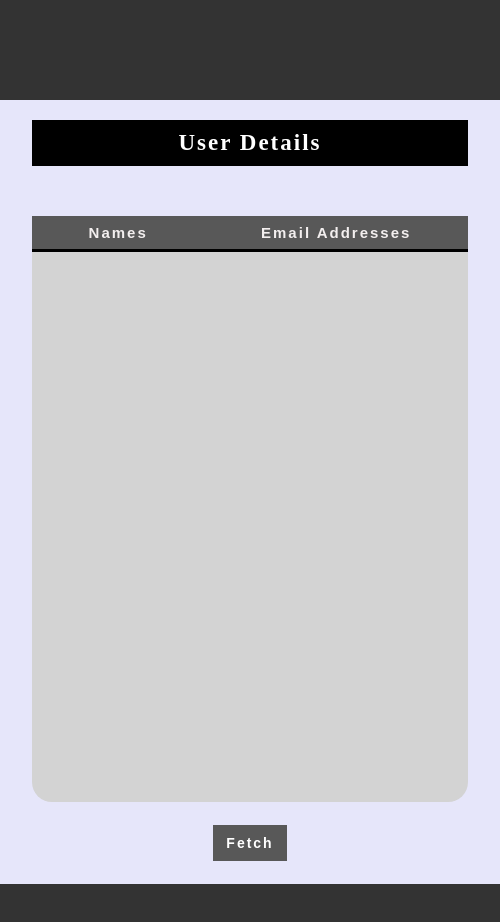
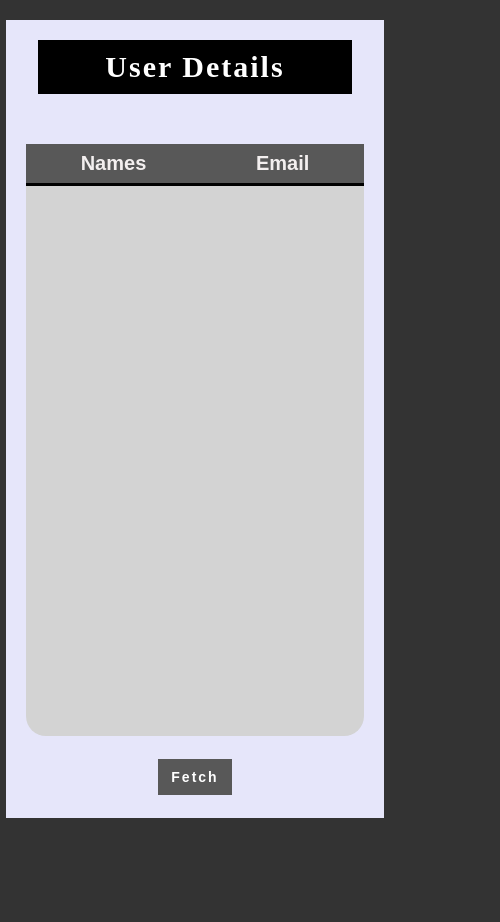
Before and after one commit to ahti3301/fetching-fake-api-data, a plain HTML site: page index.html in a window 390 px wide. Shown: the whole page, 500 px wide, since content can reach past the window. After the commit the page ends 844 px from the top, so only its background shows below. Drawn offline with Linux system fonts and the light colour scheme.

Commit message:
improve style.css

```diff
--- a/index.html
+++ b/index.html
@@ -16,7 +16,7 @@
       <div class="sub-head">
         <h3>Names</h3>
 
-        <h3>Email Addresses</h3>
+        <h3>Email </h3>
       </div>
       <section class=" row sec">
         <ol class="name"></ol>
--- a/style.css
+++ b/style.css
@@ -12,8 +12,8 @@ body {
 }
 .report {
   background-color: #e6e6fa;
-  width: 85rem;
-  margin: 20rem auto;
+  width: 70%;
+  margin: 2rem auto 1rem auto;
   padding: 1rem 1.2rem;
 }
 .heading {
@@ -106,37 +106,48 @@ li {
 }
 
 /* -------------------------------------------------------------- */
-@media only screen and (max-width: 768px) {
+
+@media only screen and (max-width: 1082px) {
   .report {
-    width: 60rem;
-    margin-top: 10rem;
+    width: 80%;
   }
-  h1 {
-    font-size: 2.3rem;
+}
+@media only screen and (max-width: 950px) {
+  .report {
+    width: 90%;
   }
-  .sub-head h3 {
+  li {
     font-size: 1.5rem;
-    letter-spacing: 2px;
   }
   ol,
   ul {
     padding: 0;
   }
+  ol,
+  ul {
+    padding-left: 4rem;
+  }
+}
+@media only screen and (max-width: 678px) {
+  .sub-head {
+    margin: 5rem 0.8rem 0 0.8rem;
+  }
+  .sec {
+    margin: 0 0.8rem;
+  }
+  ul {
+    padding-left: 0;
+  }
   li {
-    font-size: 1.3rem;
+    margin-top: 1rem;
+    letter-spacing: 0;
+  }
+}
+@media only screen and (max-width: 537px) {
+  .report {
+    width: 97%;
   }
   ol {
-    padding-left: 4rem;
-  }
-  ul {
-    padding-right: 2rem;
+    padding-left: 2rem;
   }
 }
-@media only screen and (max-width: 635px) {
-  .report {
-    width: 50rem;
-  }
-  li {
-    font-size: 1rem;
-  }
-}
```
